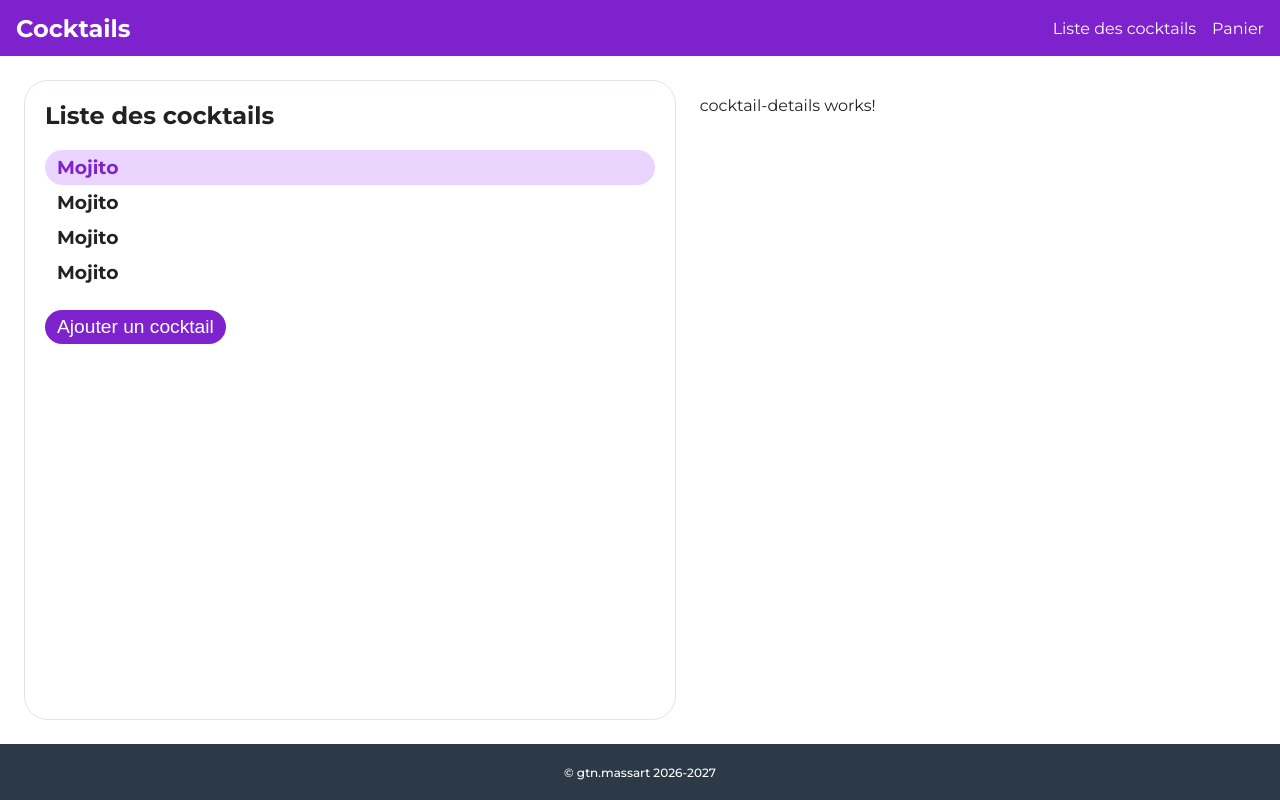
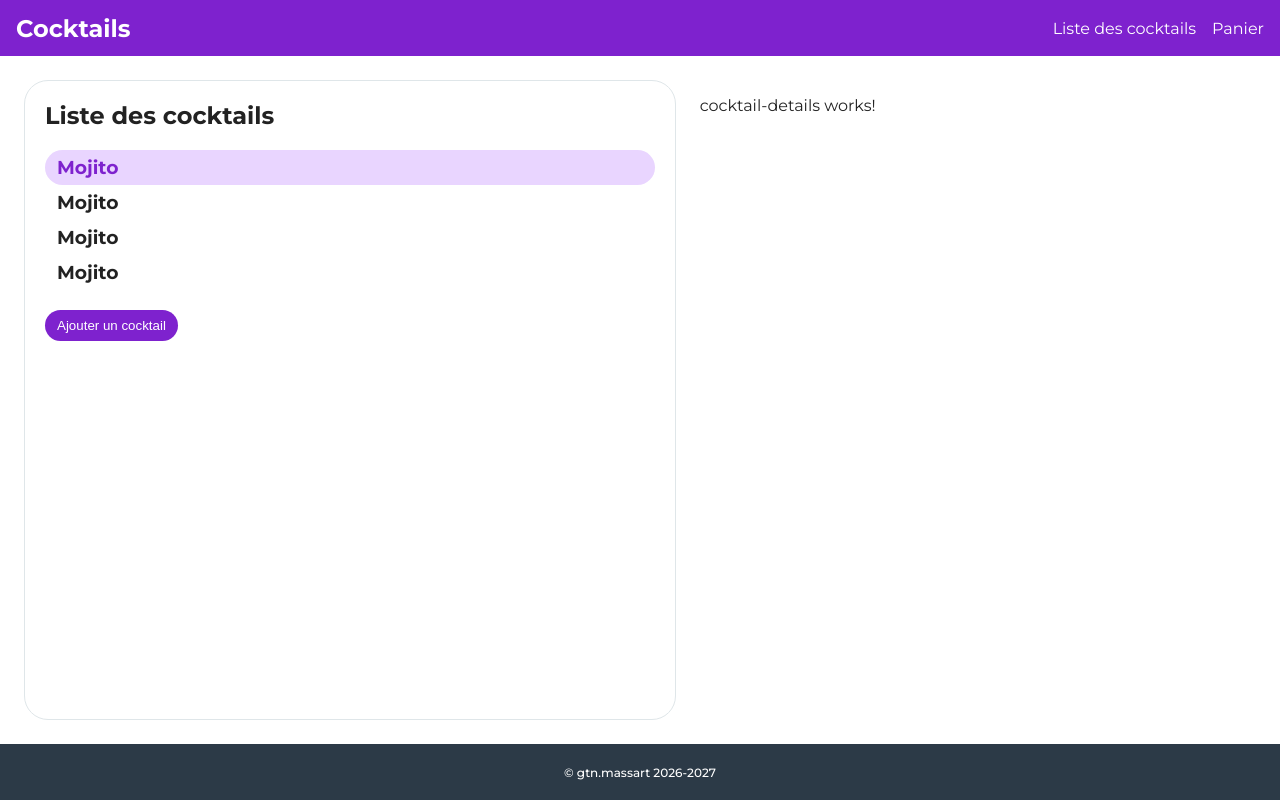
Before and after one commit to gtn-massart/Cocktails, an Angular app: page / in a window 1280 px wide. Built offline with nearby package versions, Linux system fonts and the light colour scheme.

Commit message:
add classes

```diff
--- a/src/styles/_reset.scss
+++ b/src/styles/_reset.scss
@@ -22,6 +22,7 @@ ul {
 
 img {
   max-width: 100%;
+  border-radius: var(--radius);
 }
 
 a {
--- a/src/styles/_theme.scss
+++ b/src/styles/_theme.scss
@@ -21,11 +21,10 @@ body {
 
 .btn {
   font-weight: 500;
-  font-size: 1.2rem;
   border: 0;
   border-radius: var(--radius);
   cursor: pointer;
-  padding: 6px 12px;
+  padding: 8px 12px;
   transition: background-color .4s;
 }
 
--- a/src/styles/_utils.scss
+++ b/src/styles/_utils.scss
@@ -59,3 +59,7 @@
   padding-top: 6px;
   padding-bottom: 6px;
 }
+
+.w-half {
+  width: 50%;
+}
```
